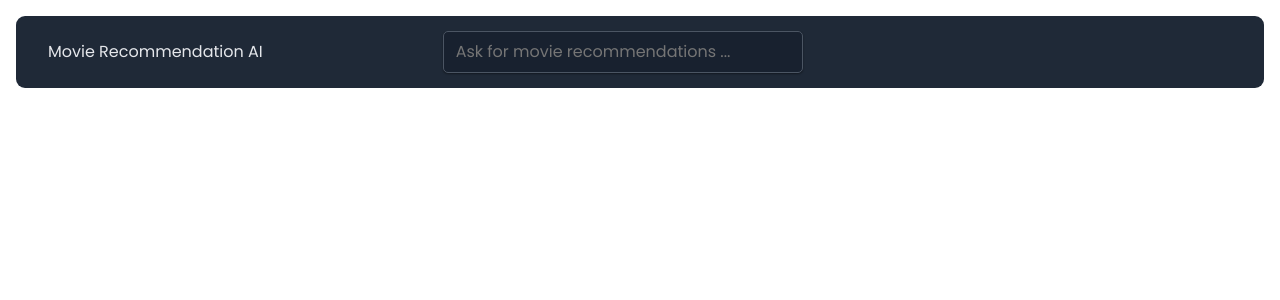
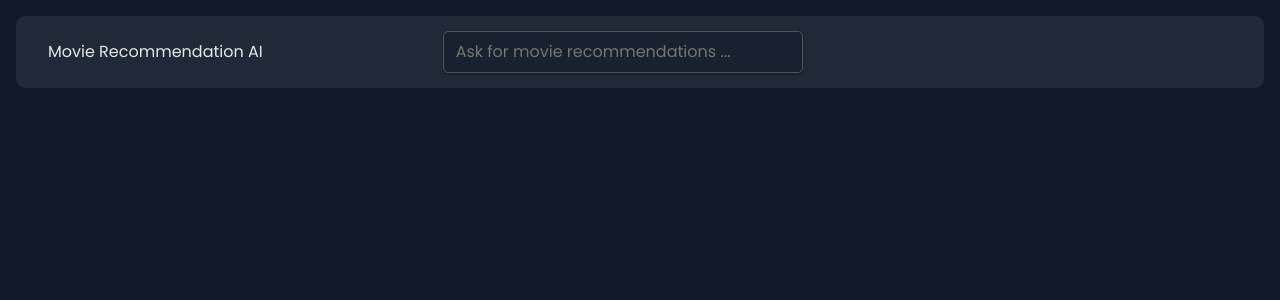
Before and after one commit to abduyus/Internship-rag, a React (Vite) app in the folder frontend/frontend/: page / in a window 1280 px wide. Shown: the top 300 px of the page. Built offline with nearby package versions, Linux system fonts and the light colour scheme; a web font is replaced by a local one.

Commit message:
adding the background colour and removing the dark mode class from the App component

```diff
--- a/frontend/frontend/src/App.jsx
+++ b/frontend/frontend/src/App.jsx
@@ -2,7 +2,7 @@ import Header from "./sections/Header.jsx";
 
 function App() {
     return (
-        <div className="dark-mode">
+        <div>
             <Header/>
         </div>
     );
--- a/frontend/frontend/src/GlobalStyles.js
+++ b/frontend/frontend/src/GlobalStyles.js
@@ -117,6 +117,7 @@ html {
 body {
   font-family: "Poppins", sans-serif;
   color: var(--color-grey-700);
+    background-color: var(--color-grey-50);
 
   transition: color 0.3s, background-color 0.3s;
   min-height: 100vh;
```
